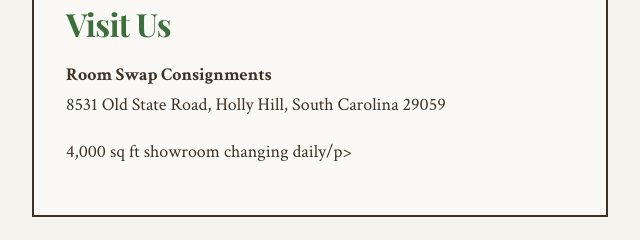
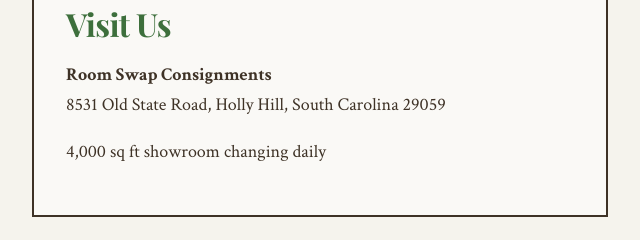
Before and after one commit to estatesaleconnect/roomswap-website, a plain HTML site: page index.html in a window 1280 px wide. Shown: the part 2600-2840 px from the top of the page, 640-1280 px from the left. Drawn offline with nearby package versions, Linux system fonts and the light colour scheme.

Commit message:
Update index.html

```diff
--- a/index.html
+++ b/index.html
@@ -79,7 +79,7 @@
                 <div class="info-card">
                     <h3>Visit Us</h3>
                     <p><strong>Room Swap Consignments</strong><br> 8531 Old State Road, Holly Hill, South Carolina 29059</p>
-                    <p>4,000 sq ft showroom changing daily/p>
+                    <p>4,000 sq ft showroom changing daily </p>
                 </div>
             </div>
         </section>
```
